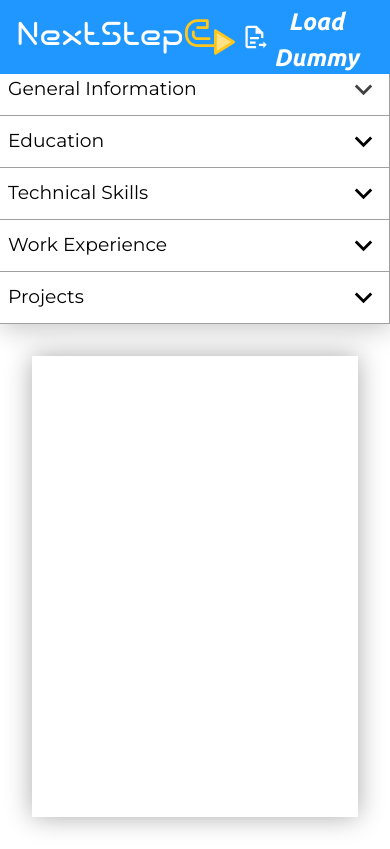
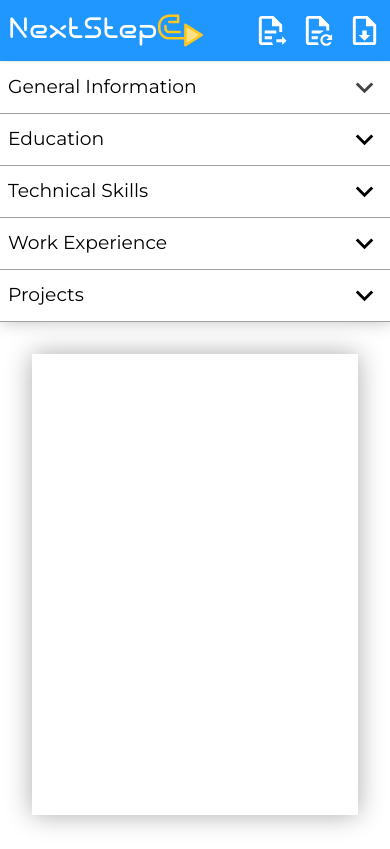
Before and after one commit to Suryakumar-Selvakumar/NextStepCV, a React (Vite) app: page / in a window 390 px wide. Built offline with nearby package versions, Linux system fonts and the light colour scheme.

Commit message:
feat(`Header.jsx`): Add css for mobile layout

```diff
--- a/src/components/Header.jsx
+++ b/src/components/Header.jsx
@@ -254,7 +254,7 @@ export function Header() {
                 d="M23 19L20 16V18H16V20H20V22L23 19M13.8 22H6C4.9 22 4 21.1 4 20V4C4 2.9 4.9 2 6 2H14L20 8V13.1C19.7 13 19.3 13 19 13S18.3 13 18 13.1V9H13V4H6V20H13.1C13.2 20.7 13.5 21.4 13.8 22M8 12H16V13.8C15.9 13.9 15.8 13.9 15.7 14H8V12M8 16H13V18H8V16Z"
               />
             </svg>
-            <span>Load Dummy</span>
+            <span className="button-text">Load Dummy</span>
           </button>
           <button onClick={() => clearResume()} id="clear-resume">
             <svg
@@ -267,7 +267,7 @@ export function Header() {
                 d="M6 2C5.47 2 4.96 2.21 4.59 2.59C4.21 2.96 4 3.47 4 4V20C4 20.53 4.21 21.04 4.59 21.41C4.96 21.79 5.47 22 6 22H13C12.63 21.4 12.34 20.72 12.17 20H6V4H13V9H18V12H18.5C19 12 19.5 12.06 20 12.17V8L14 2H6M12 18C12.07 17.3 12.24 16.62 12.5 16H8V18H12M13.81 14C14.43 13.36 15.17 12.85 16 12.5V12H8V14H13.81M18 14.5C19.11 14.5 20.11 14.95 20.83 15.67L22 14.5V18.5H18L19.77 16.73C19.32 16.28 18.69 16 18 16C16.62 16 15.5 17.12 15.5 18.5C15.5 19.88 16.62 21 18 21C18.82 21 19.54 20.61 20 20H21.71C21.12 21.47 19.68 22.5 18 22.5C15.79 22.5 14 20.71 14 18.5C14 16.29 15.79 14.5 18 14.5Z"
               />
             </svg>
-            <span>Reset</span>
+            <span className="button-text">Reset</span>
           </button>
           <button id="download-resume">
             <svg
@@ -280,7 +280,7 @@ export function Header() {
                 d="M14,2L20,8V20A2,2 0 0,1 18,22H6A2,2 0 0,1 4,20V4A2,2 0 0,1 6,2H14M18,20V9H13V4H6V20H18M12,19L8,15H10.5V12H13.5V15H16L12,19Z"
               />
             </svg>
-            <span>Download</span>
+            <span className="button-text">Download</span>
           </button>
         </div>
       </header>
--- a/src/styles/App.css
+++ b/src/styles/App.css
@@ -81,6 +81,6 @@ main {
     display: grid;
     grid-template-columns: 1fr;
     grid-template-rows: min-content min-content;
-    margin-top: 4rem;
+    margin-top: 3.85rem;
   }
 }
--- a/src/styles/Header.css
+++ b/src/styles/Header.css
@@ -146,3 +146,75 @@ header {
 #cancel-reset:hover {
   background-color: rgb(228, 228, 228);
 }
+
+@media (min-width: 360px) and (max-width: 768px) {
+  .button-text {
+    display: none;
+  }
+
+  #load-dummy,
+  #clear-resume,
+  #download-resume {
+    padding: 0;
+  }
+
+  .header-buttons {
+    display: flex;
+    justify-content: flex-end;
+    gap: 0.75rem;
+  }
+
+  .logo {
+    display: flex;
+    align-items: center;
+    gap: 0.05rem;
+    padding-top: 0.5rem;
+    padding-bottom: 0.5rem;
+  }
+
+  #logo-img {
+    width: 45px;
+    height: 45px;
+  }
+
+  #logo-text {
+    font-family: myFontTitle;
+    font-weight: 500;
+    font-size: 1.85rem;
+  }
+
+  .svg-header-btns {
+    width: 35px;
+    height: 35px;
+  }
+
+  header {
+    width: 100%;
+    padding: 0 0.5rem;
+  }
+
+  .reset-modal {
+    width: 350px;
+    height: max-content;
+    font-size: 1rem;
+    padding: 0.75rem 0;
+  }
+
+  #warning-img {
+    width: 40px;
+    height: 40px;
+  }
+
+  .warning-msg {
+    gap: 0.25rem;
+  }
+
+  #okay-reset,
+  #cancel-reset {
+    padding: 0 0.5rem;
+  }
+
+  .reset-modal-buttons {
+    gap: 0.5rem;
+  }
+}
--- a/src/styles/Sidebar.css
+++ b/src/styles/Sidebar.css
@@ -32,3 +32,10 @@ h3 {
   font-family: myFontRegular;
   font-weight: 400;
 }
+
+@media (min-width: 360px) and (max-width: 1440px) {
+  .sidebar {
+    border-right: none;
+    box-shadow: 1px 1px 15px rgb(199, 199, 199);
+  }
+}
```
